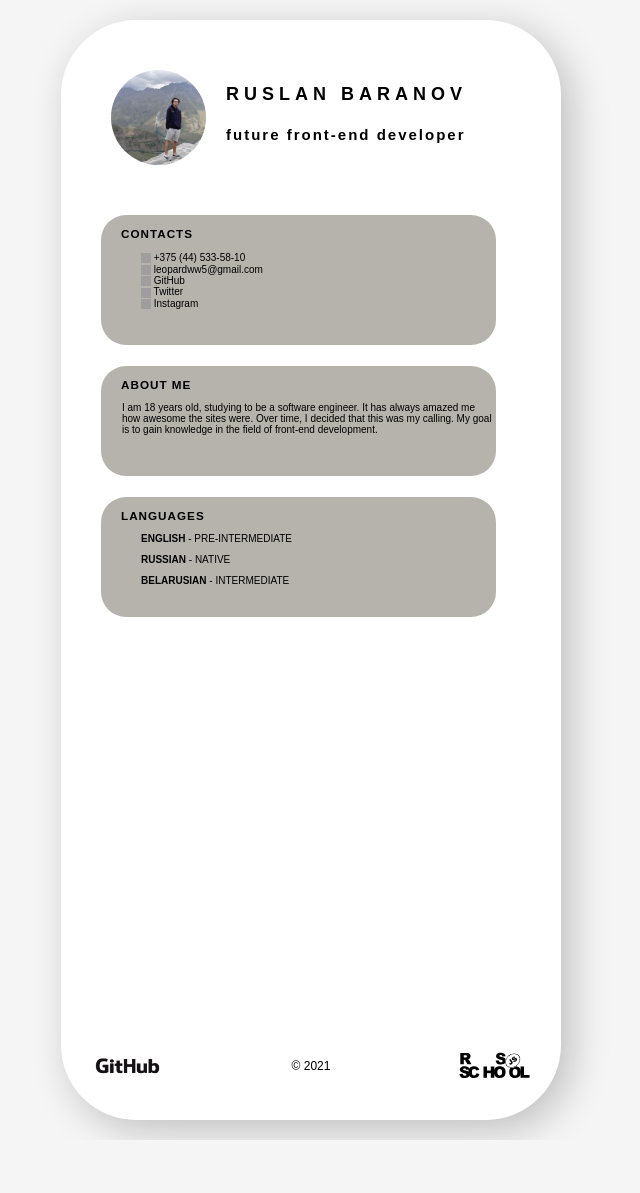
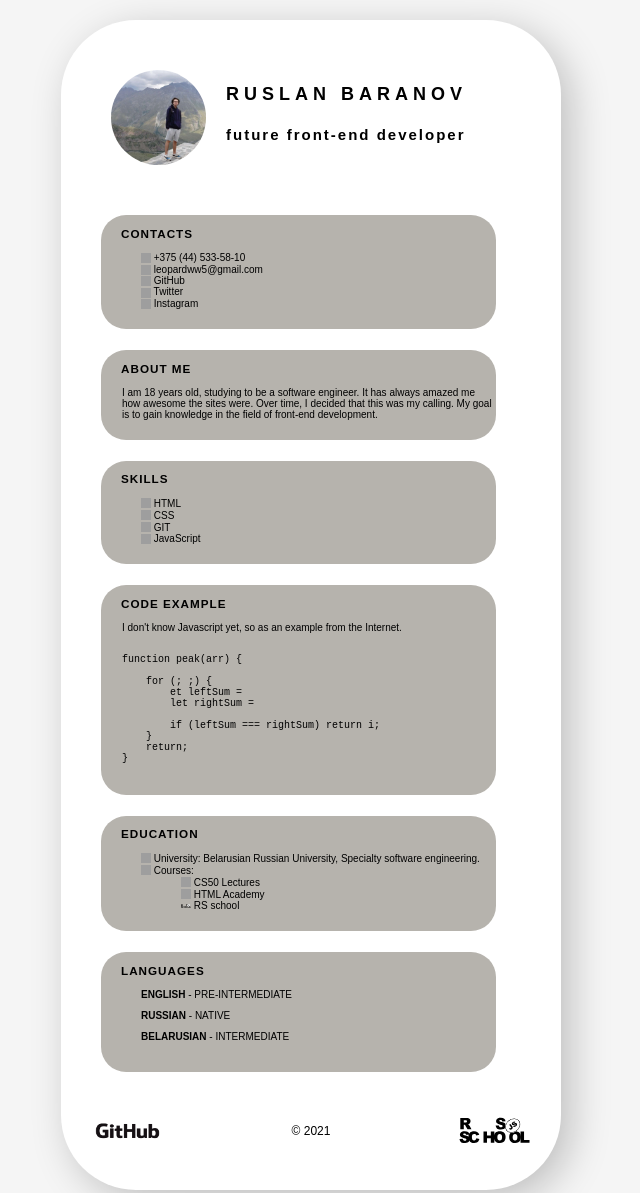
Before and after one commit to jyz0o/rsschool-cv, a plain HTML site: page index.html in a window 1280 px wide. Shown: the top 1193 px of the page, without its empty margins (329-969 px from the left). Before the commit the page ends 1140 px from the top, so only its background shows below. Drawn offline with Linux system fonts and the light colour scheme; grey boxes are pictures that could not be loaded; a web font is replaced by a local one.

Commit message:
feat: add sections: about me, skills, code example, education

```diff
--- a/index.html
+++ b/index.html
@@ -51,19 +51,75 @@
             </section>
             <section class="about">
                 <h3>ABOUT ME</h3>
-                <p class = "aboutme"> I am 18 years old, studying to be a software engineer.
+                <p class="aboutme"> I am 18 years old, studying to be a software engineer.
                     It has always amazed me how awesome the sites were.
                     Over time, I decided that this was my calling.
                     My goal is to gain knowledge in the field of front-end development. </p>
             </section>
             <section class="skills">
-
+                <h3>Skills</h3>
+                <ul>
+                    <li>
+                        <img src="https://img.icons8.com/material-rounded/96/000000/html.png" width="10" height="10">
+                        <p>HTML</p>
+                    </li>
+                    <li>
+                        <img src="https://img.icons8.com/material-rounded/24/000000/css.png" width="10" height="10">
+                        <p>CSS</p>
+                    </li>
+                    <li>
+                        <img src="https://img.icons8.com/ios-filled/50/000000/git.png" width="10" height="10">
+                        <p>GIT</p>
+                    </li>
+                    <li>
+                        <img src="https://img.icons8.com/ios-filled/50/000000/javascript.png"width="10"
+                            height="10">
+                        <p>JavaScript</p>
+                    </li>
+                </ul>
             </section>
             <section class="code">
+                <h3>Code example</h3>
+                <div class = "codeme"><p>I don't know Javascript yet, so as an example from the Internet. </p>
+                <pre><code>
+function peak(arr) {
 
+    for (; ;) {
+        et leftSum =
+        let rightSum =
+
+        if (leftSum === rightSum) return i;
+    }
+    return;
+}
+                </code></pre></div>
             </section>
             <section class="education">
-
+                <h3>Education</h3>
+                <ul>
+                    <li>
+                        <img src="https://img.icons8.com/ios-filled/50/000000/university.png" width="10" height="10">
+                        <p>University: Belarusian Russian University, Specialty software engineering.</p>
+                    </li>
+                    <li>
+                        <img src="https://img.icons8.com/ios-filled/50/000000/courses.png" width="10" height="10">
+                        <p>Courses:</p>
+                        <ul>
+                            <li>
+                                <img src="https://img.icons8.com/external-itim2101-fill-itim2101/100/000000/external-lecture-online-education-itim2101-fill-itim2101.png" width="10" height="10">
+                                <p>CS50 Lectures</p>
+                            </li>
+                            <li>
+                                <img src="https://img.icons8.com/ios-glyphs/30/000000/html-5.png" width="10" height="10">
+                                <p>HTML Academy</p>
+                            </li>
+                            <li>
+                                <img src="./img/RS.svg" alt="Rsschool Icon" width="10" height="10">
+                                <p>RS school</p>
+                            </li>
+                        </ul>
+                    </li>
+                </ul>
             </section>
             <section class="language">
                 <h3>Languages</h3>
--- a/style.css
+++ b/style.css
@@ -11,7 +11,7 @@ body {
     border-radius:75px;
     margin: 20px auto;
     width: 500px;
-    height: 1100px;
+    height: auto;
     font-family: 'M PLUS 1 Code', sans-serif;
     background-color: #ffffff;
     box-shadow: 10px 10px 40px -1px rgba(0, 0, 0, 0.23);
@@ -69,6 +69,7 @@ header {
     align-items: center;
     padding: 30px;
     font-size: 12px;
+    padding-bottom: 40px;
   }
 
   footer a {
@@ -86,7 +87,8 @@ header {
 
 main {
     padding: 0 40px;
-    height: 802px;
+    height: auto;
+    padding-bottom:10px;
   }
 
   main h3 {
@@ -105,11 +107,12 @@ main {
 
 .contacts {
     width: 395px;
-    height: 130px;
+    height: auto;
     border-radius: 25px;
     background: rgba(54, 45, 28, 0.36);
     overflow:hidden;
     font-size:10px;
+    padding-bottom:10px;
 }
 
   .contacts li img {
@@ -131,11 +134,12 @@ main {
 .about{
   margin-top: 21px;
   width: 395px;
-  height: 110px;
+  height: auto;
   border-radius: 25px;
   background: rgba(54, 45, 28, 0.36);
   overflow:hidden;
   font-size:10px;
+  padding-bottom:10px;
 }
 
 .aboutme{
@@ -158,3 +162,87 @@ main {
   overflow:hidden;
   font-size:10px;
 }
+
+/* ---------- SKILLS ------------ */
+
+
+.skills {
+  width: 395px;
+  height: auto;
+  border-radius: 25px;
+  background: rgba(54, 45, 28, 0.36);
+  overflow:hidden;
+  font-size:10px;
+  margin-top: 21px;
+  padding-bottom:10px;
+}
+
+.skills li img {
+  vertical-align: middle;
+}
+
+.skills li p {
+  display: inline;
+  vertical-align: middle;
+}
+
+.skills a {
+  text-decoration: none;
+  color: var(--dark-gray-color);
+}
+
+/*-------- Code -------*/
+
+.code{
+  margin-top: 21px;
+  width: 395px;
+  height: auto;
+  border-radius: 25px;
+  background: rgba(54, 45, 28, 0.36);
+  overflow:hidden;
+  font-size:10px;
+  padding-bottom:10px;
+}
+.about{
+  margin-top: 21px;
+  width: 395px;
+  height: auto;
+  border-radius: 25px;
+  background: rgba(54, 45, 28, 0.36);
+  overflow:hidden;
+  font-size:10px;
+  padding-bottom:10px;
+}
+
+.codeme{
+  padding-left: 21px;
+}
+
+
+/* ---------- EDUCATION ------------ */
+
+
+.education {
+  width: 395px;
+  height: auto;
+  border-radius: 25px;
+  background: rgba(54, 45, 28, 0.36);
+  overflow:hidden;
+  font-size:10px;
+  margin-top: 21px;
+  padding-bottom:10px;
+}
+
+.education li img {
+  vertical-align: middle;
+}
+
+.education li p {
+  display: inline;
+  vertical-align: middle;
+}
+
+.education a {
+  text-decoration: none;
+  color: var(--dark-gray-color);
+}
```
Lines whose indentation alone changed are shown as unchanged.
